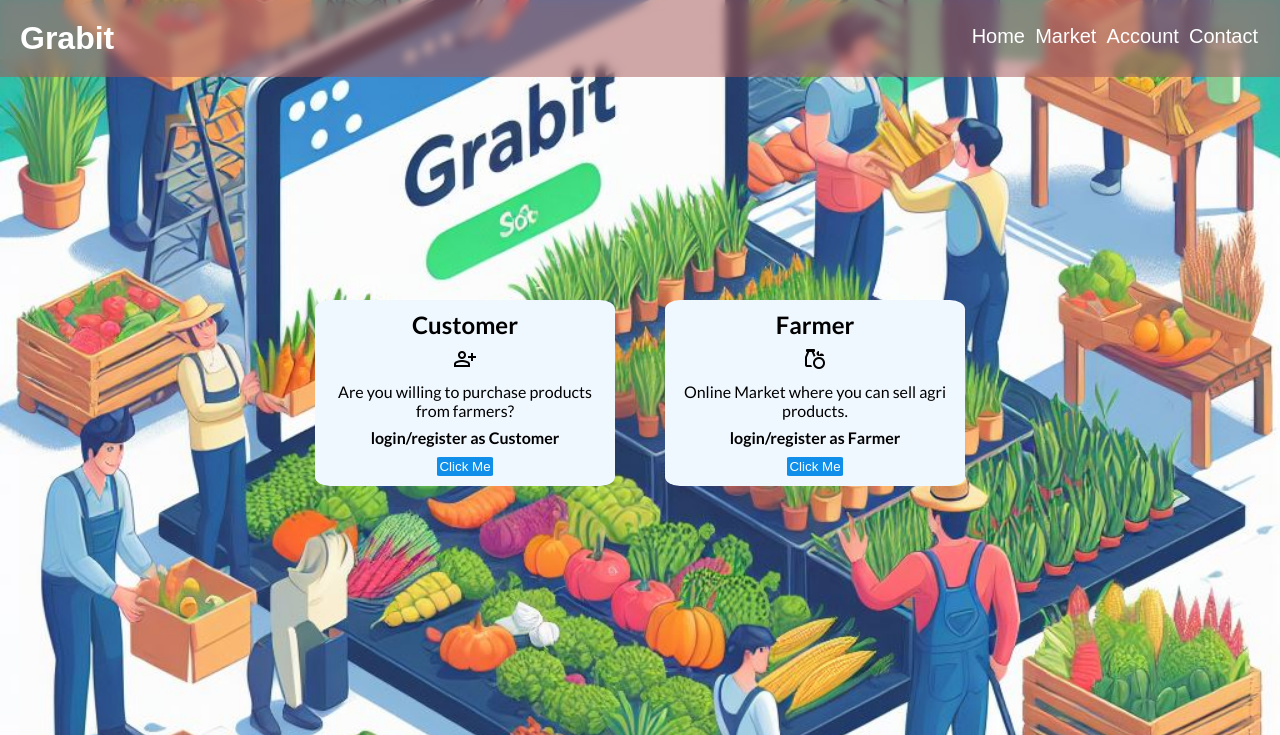
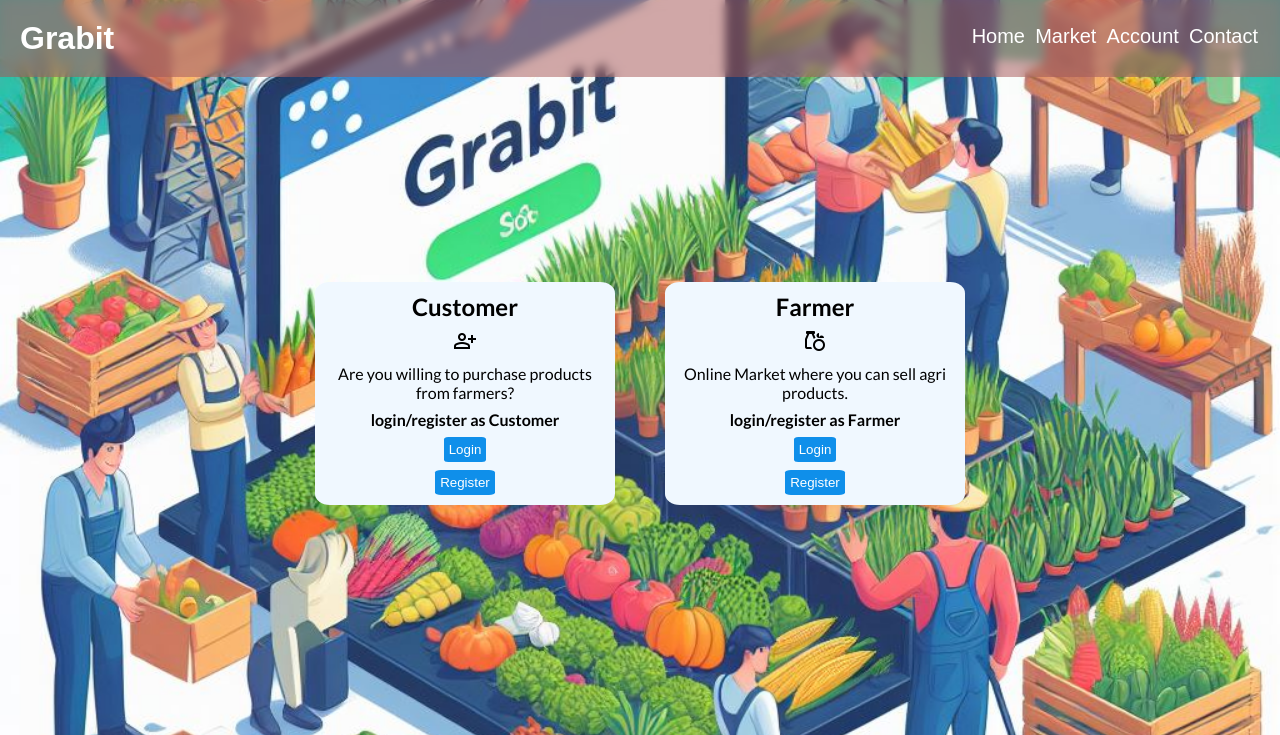
Before and after one commit to sukumar9024/AgricultureManagement, a PHP site: page /login.html in a window 1280 px wide. Shown: the top 735 px of the page. Run offline with PHP 8.4, Linux system fonts and the light colour scheme.

Commit message:
Modifications

```diff
--- a/States_Districts/all_items.css
+++ b/States_Districts/all_items.css
@@ -135,4 +135,5 @@ label {
 
 .search-box button:hover{
    cursor: pointer;
+   background-color: #02823c;
 }
--- a/States_Districts/dynamically_changing_cities_JS.html
+++ b/States_Districts/dynamically_changing_cities_JS.html
@@ -15,7 +15,7 @@
 
    <!-- HEADING -->
     <div class="centered-heading">
-      <h1>ALL ITEMS</h1>
+      <h1>Grabit</h1>
   </div>
 
   <!-- 3 BOXES(2 SELECTION BOXES, 1 SEARCH BUTTON BOX) -->
@@ -25,6 +25,7 @@
          <label for="state">Select State:</label>
          <select id="state">
             <!-- Options for states -->
+            <option value="select_state">Select State</option>
             <option value="andaman_and_nicobar">Andaman and Nicobar Islands</option>
             <option value="andhra_pradesh">Andhra Pradesh</option>
             <option value="arunachal_pradesh">Arunachal Pradesh</option>
@@ -84,6 +85,7 @@
 
       // Define a mapping of states to corresponding cities
       var citiesByState = {
+         'select_state': ['Select City'],
          'andaman_and_nicobar': ['South Andaman', 'North and Middle Andaman', 'Nicobar'],
          'andhra_pradesh': ['Anantapur', 'Chittoor', 'East Godavari', 'Guntur', 'Krishna', 'Kurnool', 'Nellore', 'Prakasam', 'Srikakulam', 'Visakhapatnam', 'Vizianagaram', 'West Godavari', 'YSR Kadapa'],
          'arunachal_pradesh' : ['Anjaw', 'Central Siang', 'Changlang', 'Dibang Valley', 'East Kameng', 'East Siang', 'Kamle', 'Kra Daadi', 'Kurung Kumey', 'Lepa Rada', 'Lohit', 'Longding', 'Lower Dibang Valley', 'Lower Siang', 'Lower Subansiri', 'Namsai', 'Pakke Kessang', 'Papum Pare', 'Shi Yomi', 'Tawang', 'Tirap', 'Upper Siang', 'Upper Subansiri', 'West Kameng', 'West Siang'],
--- a/farmerregister.css
+++ b/farmerregister.css
@@ -131,3 +131,7 @@ input{
     border-radius:30px;
     padding:5px;
 }
+
+button:hover{
+    background-color: green;
+}
--- a/farmerregister.html
+++ b/farmerregister.html
@@ -66,7 +66,7 @@
             </div>
             <div class="submit">
 
-                <button>Register</button>
+                <button type="submit">Register</button>
 
             </div>
 
--- a/index.html
+++ b/index.html
@@ -34,7 +34,7 @@
             </div>
         </div>
         <div class="button">
-            <button type="button">Get Started!</button>
+            <button type="button"><a href="login.html">Get Started!</a></button>
         </div>
     </div>
 </body>
--- a/login.css
+++ b/login.css
@@ -93,13 +93,37 @@ body{
     border-radius: 5%;
 }
 button{
-    padding: 2px;
+    padding: 5px;
     border-radius: 5%;
     border: white;
     background-color: rgb(15, 143, 234);
     color: white;
+    border-radius: 10%
 }
 .login-line{
     font-size: medium;
     font-weight: 600;
 }
+
+button a{
+    text-decoration: none;
+    color: white;
+}
+
+button a:hover{
+    cursor: pointer;
+    color: black;
+}
+button:hover{
+    background-color: green;
+}
+
+.register_buttons{
+    display: flex;
+    max-height: 20em;
+    max-width: 10em;
+
+}
+.register_buttons .button{
+
+}
--- a/login.html
+++ b/login.html
@@ -32,7 +32,8 @@
                 </span></div>
             <div class="customer-para"><p>Are you willing to purchase products from farmers? </p></div>
             <div class="login-line">login/register as  Customer</div>
-            <div class="button"><button type="button">Click Me</button></div>
+            <div class="button"><button type="button"><a href="">Login</a></button></div>
+            <div class="button"><button type="button"><a href="">Register</a></button></div>
         </div>
         <div class="farmer">
             <div class="farmer-heading"><h2>Farmer</h2></div>
@@ -41,7 +42,8 @@
                 </span></div>
             <div class="farmer-para"><p>Online Market where you can sell agri products. </p></div>
             <div class="login-line">login/register as  Farmer</div>
-            <div class="button"><button type="button">Click Me</button></div>
+            <div class="button"><button type="button"><a href="farmerregister.html">Login</a></button></div>
+            <div class="button"><button type="button"><a href="farmerregister.html">Register</a></button></div>
         </div>
 
     </div>
```
Also changed, not shown: home.css (+7 -1 lines), register.js (added, +28 -0 lines).
